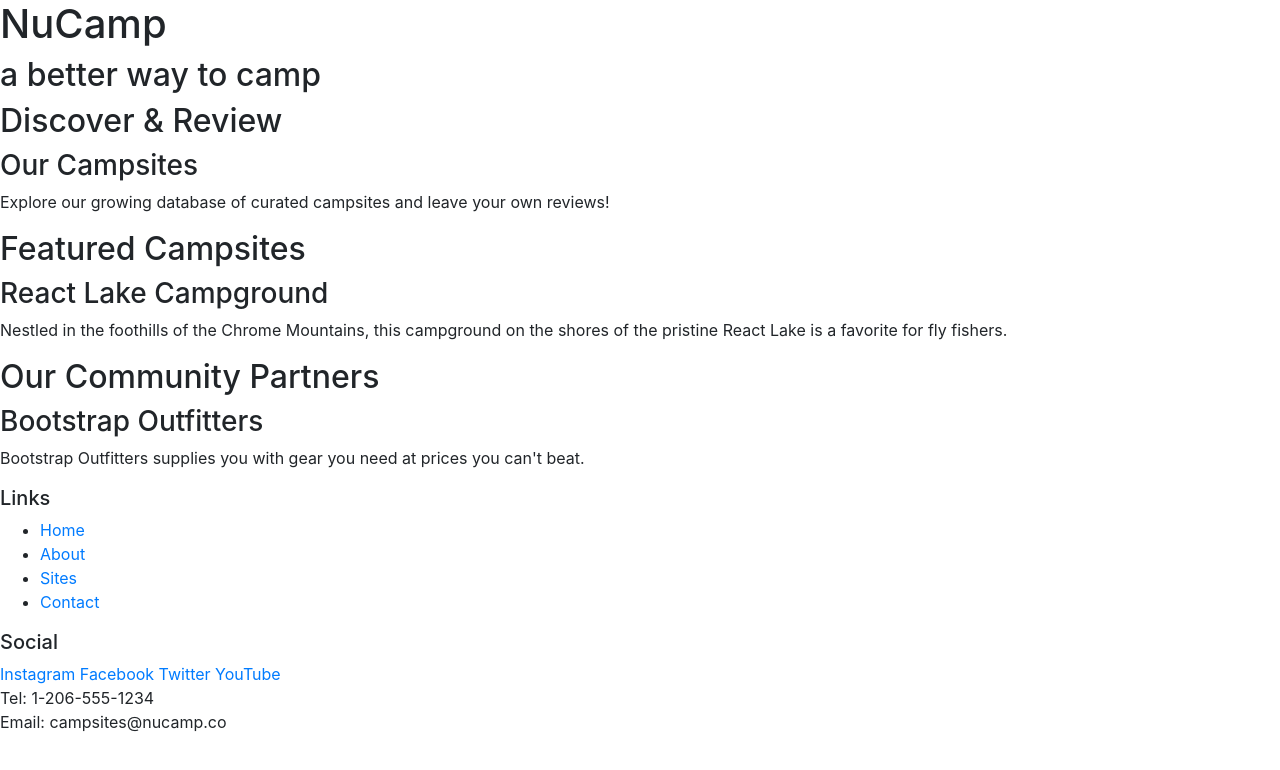
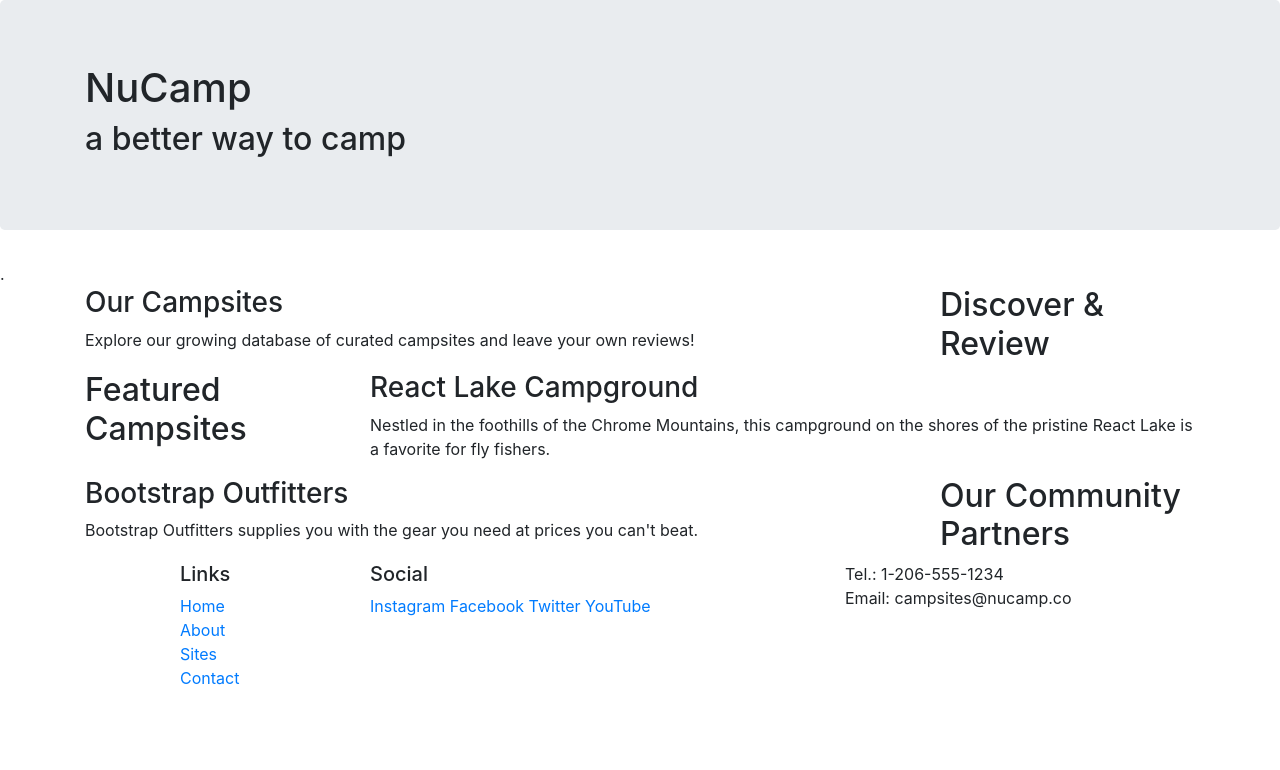
Before and after one commit to Mohamedsol/Bootstrap-Project, a website: page index.html in a window 1280 px wide. Drawn offline with nearby package versions, Linux system fonts and the light colour scheme.

Commit message:
bootstrap Grid

```diff
--- a/index.html
+++ b/index.html
@@ -14,51 +14,74 @@
 
 <body>
 
-    <header>
-        <div>
+    <header class="jumbotron">
+        <div class="container">
+            <div class="row">
+                <div class="col">
                     <h1>NuCamp</h1>
                     <h2>a better way to camp</h2>
                 </div>
+            </div>
+        </div>
     </header>
+.
 
-    <div>
+        <div class="container">
+            <div class="row">
+                <div class="col-sm-4 order-sm-last col-md-3">
                     <h2>Discover & Review</h2>
+                </div>
+                <div class="col">
                     <h3>Our Campsites</h3>
                     <p>Explore our growing database of curated campsites and leave your own reviews!</p>
                 </div>
+            </div>
 
-    <div>
+            <div class="row">
+                <div class="col-sm-4 col-md-3">
                     <h2>Featured Campsites</h2>
+                </div>
+                <div class="col">
                     <h3>React Lake Campground</h3>
                     <p>Nestled in the foothills of the Chrome Mountains, this campground on the shores of the pristine React Lake is a favorite for fly fishers.</p>
                 </div>
+            </div>
 
-    <div>
+            <div class="row">
+                <div class="col-sm-4 order-sm-last col-md-3">
                     <h2>Our Community Partners</h2>
+                </div>
+                <div class="col">
                     <h3>Bootstrap Outfitters</h3>
-        <p>Bootstrap Outfitters supplies you with gear you need at prices you can't beat.</p>
+                    <p>Bootstrap Outfitters supplies you with the gear you need at prices you can't beat.</p>
+                </div>
+            </div>
         </div>
 
         <footer>
-        <div>
+            <div class="container">
+                <div class="row">
+                    <div class="col-4 col-sm-2 offset-1">
                         <h5>Links</h5>
-            <ul>
+                    <ul class="list-unstyled">
                             <li><a href="#">Home</a></li>
                             <li><a href="#">About</a></li>
                             <li><a href="#">Sites</a></li>
                             <li><a href="#">Contact</a></li>
                         </ul>
                     </div>
-        <div>
+                    <div class="col-6 col-sm-5">
                         <h5>Social</h5>
                         <a href="http://instagram.com/">Instagram</a>
                         <a href="http://facebook.com/">Facebook</a>
                         <a href="http://twitter.com/">Twitter</a>
                         <a href="http://youtube.com/">YouTube</a>
                     </div>
-        <div>
-            Tel: 1-206-555-1234<br />
+                    <div class="col-sm-4">
+                        Tel.: 1-206-555-1234<br />
                         Email: campsites@nucamp.co
+                    </div>
+               </div>
             </div>
         </footer>
 
```
Lines whose indentation alone changed are shown as unchanged.
